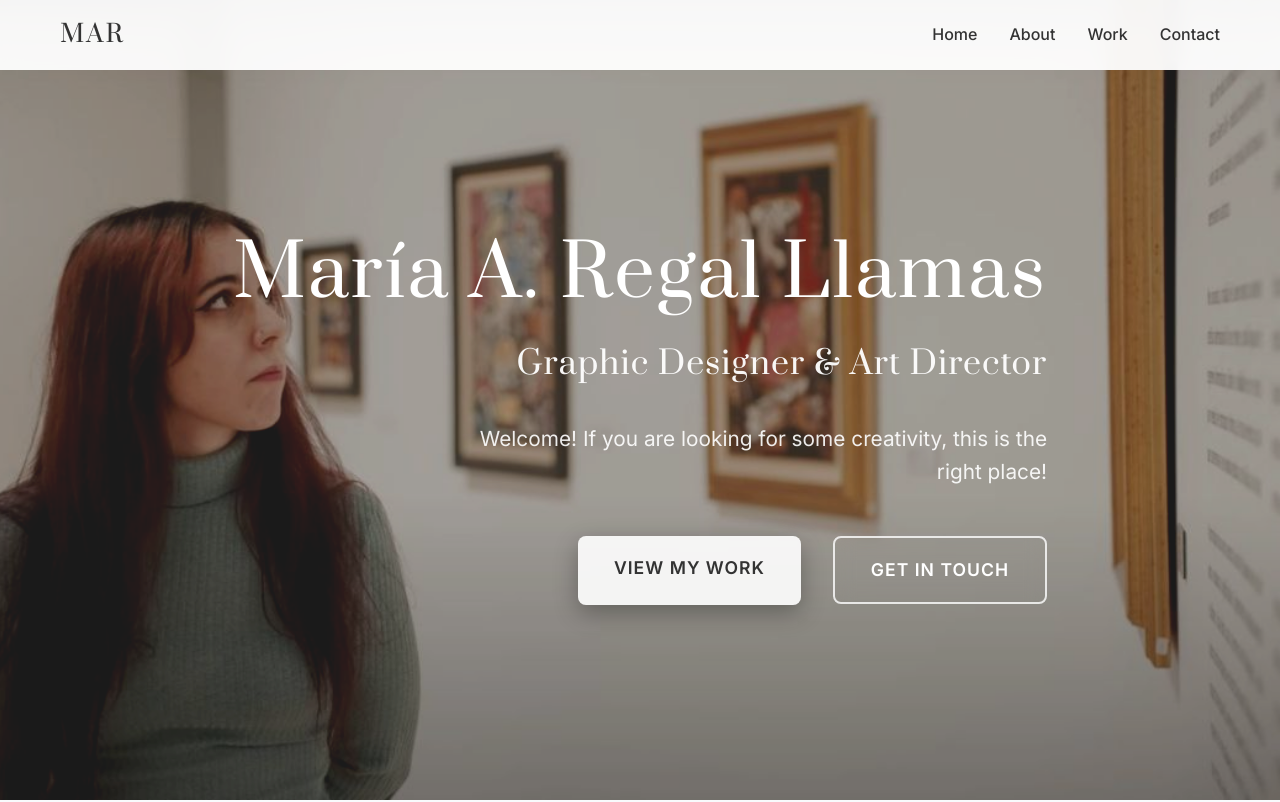
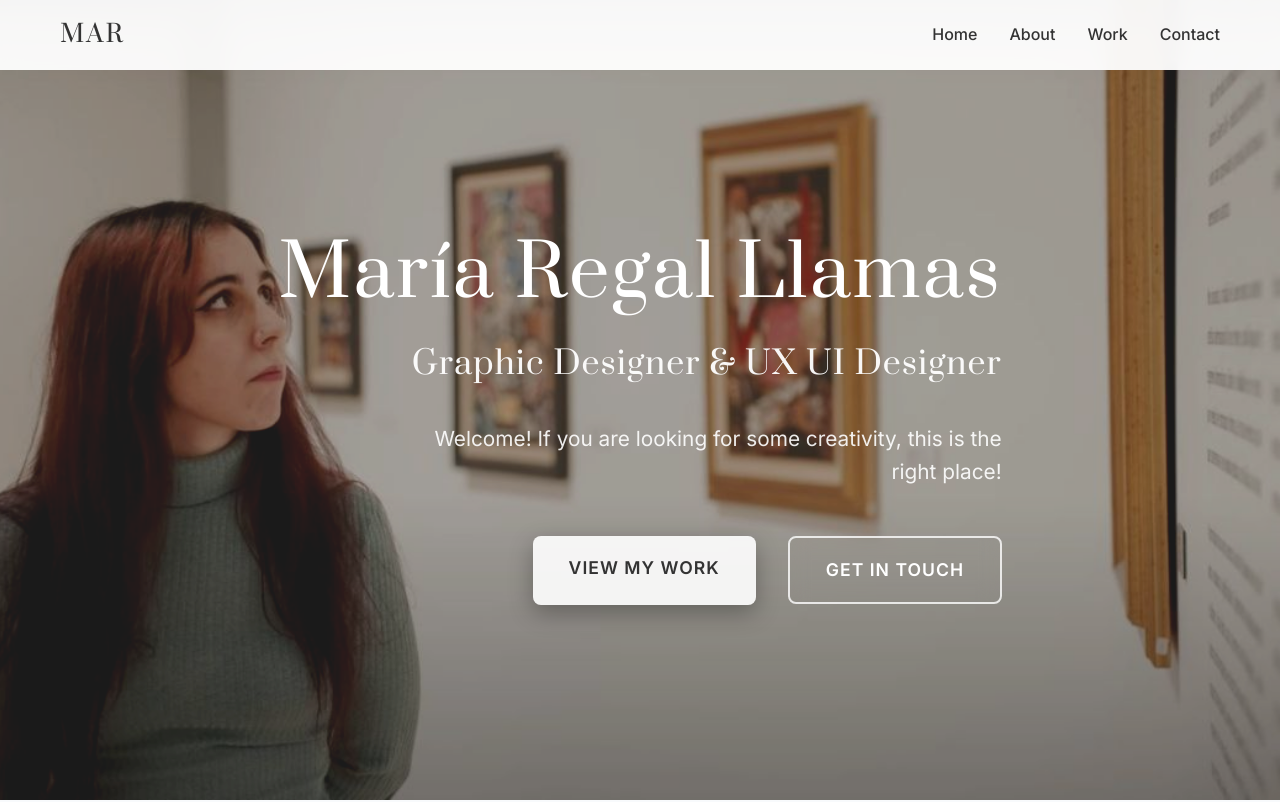
Before and after one commit to MariaRegal/mariaregal.github.io, a plain HTML site: page index.html in a window 1280 px wide. Shown: the top 802 px of the page. Drawn offline with Linux system fonts and the light colour scheme.

Commit message:
Updated title and hero section text to reflect a change in professional focus from Art Director to UX UI Designer, ensuring consistency across the webpage.

```diff
--- a/index.html
+++ b/index.html
@@ -3,7 +3,7 @@
 <head>
     <meta charset="UTF-8">
     <meta name="viewport" content="width=device-width, initial-scale=1.0">
-    <title>María A. Regal Llamas - Graphic Designer & Art Director</title>
+    <title>María A. Regal Llamas - Graphic Designer & UX UI Designer</title>
     <link rel="stylesheet" href="styles.css">
     <link href="https://fonts.googleapis.com/css2?family=Inter:wght@300;400;500;600;700&family=Prata&display=swap" rel="stylesheet">
     <link rel="stylesheet" href="https://cdnjs.cloudflare.com/ajax/libs/font-awesome/6.0.0/css/all.min.css">
@@ -32,16 +32,16 @@
     <!-- Hero Section -->
     <section id="home" class="hero">
         <div class="hero-background">
-            <img src="assets/Maria_Angeles_Regal.jpg" alt="María A. Regal Llamas - Graphic Designer & Art Director" class="hero-bg-image">
+            <img src="assets/Maria_Angeles_Regal.jpg" alt="María Regal Llamas - Graphic Designer & UX UI Designer" class="hero-bg-image">
             <div class="hero-overlay"></div>
         </div>
         <div class="hero-container">
             <div class="hero-content">
                 <h1 class="hero-title">
-                    María A. Regal Llamas
+                    María Regal Llamas
                 </h1>
                 <h2 class="hero-subtitle">
-                    Graphic Designer & Art Director
+                    Graphic Designer & UX UI Designer
                 </h2>
                 <p class="hero-description">
                     Welcome! If you are looking for some creativity, this is the right place!
@@ -249,7 +249,7 @@
             <div class="footer-content">
                 <div class="footer-logo">
                     <h3>María A. Regal Llamas</h3>
-                    <p>Graphic Designer & Art Director</p>
+                    <p>Graphic Designer & UX UI Designer</p>
                 </div>
                 <div class="footer-links">
                     <a href="#home">Home</a>
```
